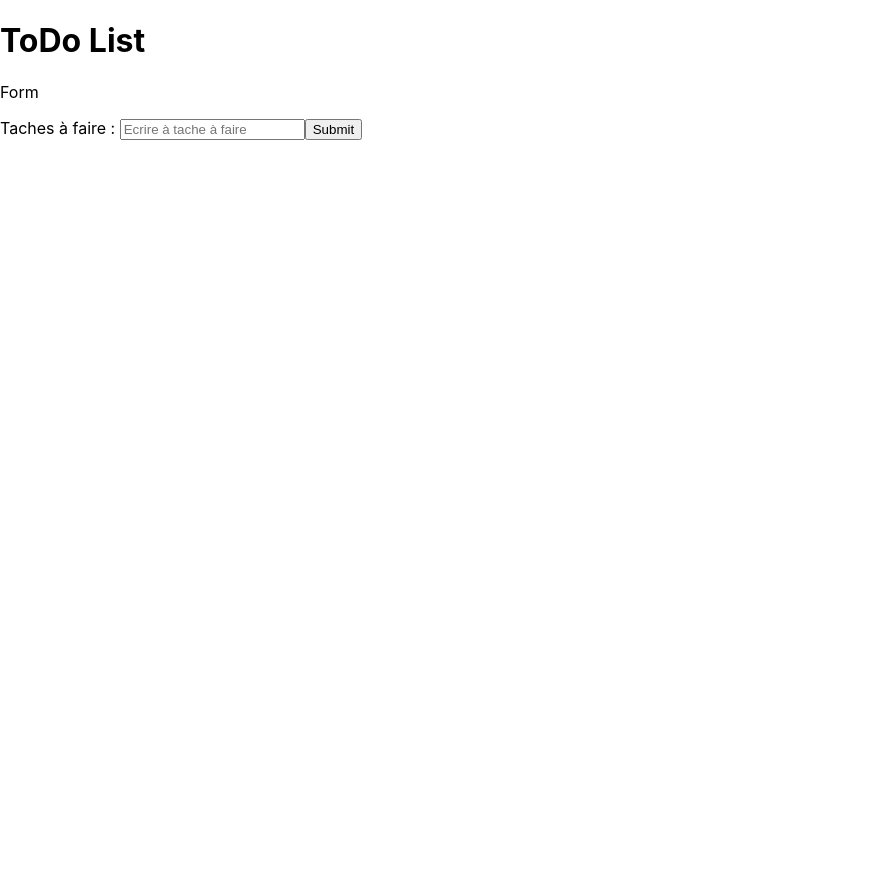
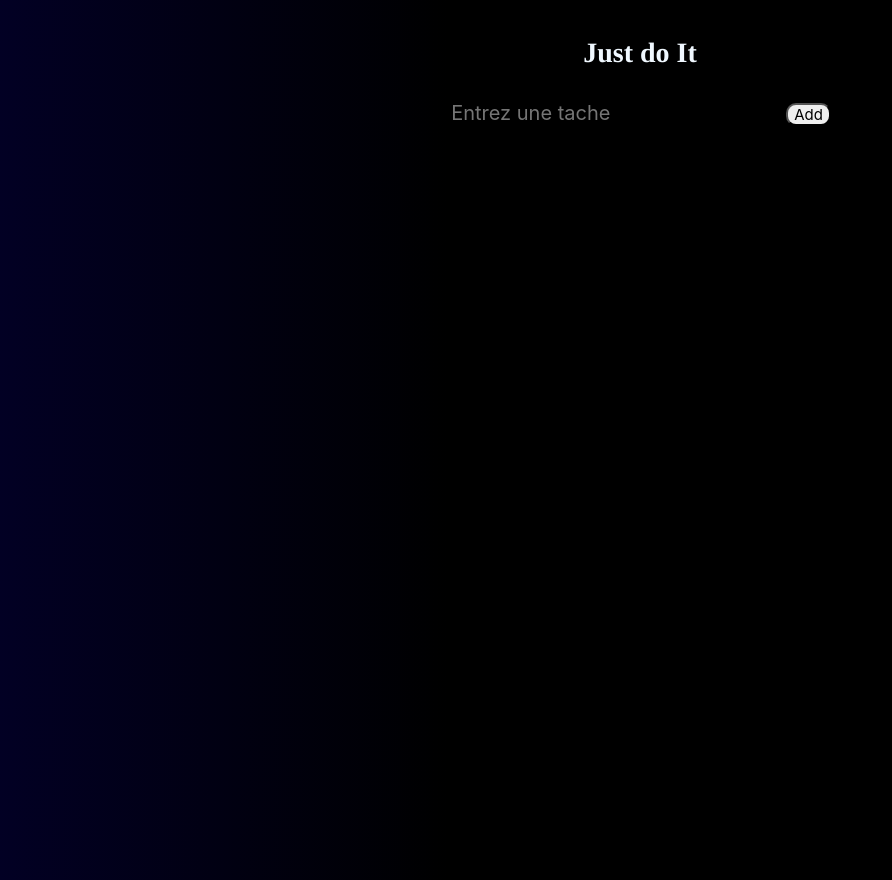
Before and after one commit to Sissoko20/dolist, a React (Create React App) app: page / in a window 1280 px wide. Shown: the whole page, without its empty margins (0-892 px from the left). Before the commit the page ends 800 px from the top, so only its background shows below. Built offline with nearby package versions, Linux system fonts and the light colour scheme.

Commit message:
implementing and Designing App TodoLIst

```diff
--- a/package.json
+++ b/package.json
@@ -6,6 +6,7 @@
     "@testing-library/jest-dom": "^5.17.0",
     "@testing-library/react": "^13.4.0",
     "@testing-library/user-event": "^13.5.0",
+    "antd": "^5.19.3",
     "react": "^18.3.1",
     "react-dom": "^18.3.1",
     "react-scripts": "5.0.1",
--- a/src/App.css
+++ b/src/App.css
@@ -1,133 +1,12 @@
-.container {
-  width: 300px;
-  height: 320px;
-  background-color: #343541;
-  border-radius: 8px;
-  display: flex;
-  flex-direction: column;
+
+  .containerTodo {
+    background: linear-gradient(90deg, rgb(2, 0, 36) 0%, rgb(0, 0, 0) 35%, rgb(0, 0, 0) 100%);
+    height: 110vh;
+
+    width: 100%;
+  }
+
+
+.todoForm{
+  padding: 10px;
 }
-
-.nav-bar {
-  width: 100%;
-  height: 40px;
-  background-color: none;
-  display: flex;
-  align-items: center;
-  justify-content: space-between;
-}
-
-.nav-bar a {
-  color: #6B6C7B;
-  white-space: nowrap;
-  margin-left: 10px;
-  user-select: none;
-}
-
-.close {
-  width: 40px;
-  height: 40px;
-  display: flex;
-  justify-content: center;
-  align-items: center;
-  position: relative;
-  cursor: pointer;
-}
-
-.line {
-  position: absolute;
-  width: 20px;
-  height: 3px;
-  background-color: #6B6C7B;
-  border-radius: 30px;
-}
-
-.line.one {
-  transform: rotate(45deg)
-}
-
-.line.two {
-  transform: rotate(135deg)
-}
-
-.messages-area {
-  background-color: green;
-  width: 100%;
-  height: 210px;
-}
-
-.sender-area {
-  background-color: #343541;
-  width: 100%;
-  height: 70px;
-  display: flex;
-  border-radius: 8px;
-}
-
-.message {
-  width: 100%;
-  height: 40px;
-}
-
-.message.one,
-.message.three,
-.message.five {
-  background-color: #2E2F3A;
-}
-
-.message.two,
-.message.four,
-.message.six {
-  background-color: #343541;
-}
-
-.send-img {
-  width: 30px;
-}
-
-.send-input {
-  outline: none;
-  display: flex;
-  border: none;
-  background: none;
-  height: 40px;
-  width: 230px;
-  border-radius: 7px;
-  background: none;
-  color: white;
-  text-overflow: ellipsis;
-  white-space: nowrap;
-  overflow: hidden;
-  margin-left: 5px;
-}
-
-.send-input::placeholder {
-  color: #828E9E;
-}
-
-.input-place {
-  display: flex;
-  flex-direction: row;
-  margin-top: 15px;
-  margin-left: 10px;
-  align-items: center;
-  background-color: #40414F;
-  border-radius: 7px;
-  height: 40px;
-  width: 280px;
-  gap: 5px;
-  border: 1px solid #2E2F3A;
-}
-
-.send {
-  width: 30px;
-  height: 30px;
-  background-color: none;
-  display: flex;
-  align-items: center;
-  justify-content: center;
-  cursor: pointer;
-}
-
-.send-icon {
-  width: 17px;
-}
--- a/src/App.js
+++ b/src/App.js
@@ -1,29 +1,52 @@
 import logo from "./logo.svg";
 import "./App.css";
 import { useState } from "react";
+import TodoForms from "./Components/TodoForm";
+import TodoList from "./Components/TodoList";
+import { Layout, Row, Col } from 'antd'
+import 'antd/dist/reset.css';
+import IntroText from "./Components/IntroText";
 
+const { Header, Content } = Layout;
 function App() {
-  const [InputUser, setInputUser] = useState("bonjour");
+  const [todos, setTodo] = useState([]);
 
-  function handleClick() {
-    console.log("btn connecté");
-  }
+const addTodo= todo => {
+  setTodo([...todos, todo]);
+
+};//fonction permettant d'ajouter la valeur du tableau dans un autre tableau
+const removeTodo = index=>{
+  const newTodos=([...todos]);
+  newTodos.splice(index, 1);
+  setTodo(newTodos);
+}
+
+const updateTodo =(index, newValue)=>{
+  const newTodos= [...todos];
+  newTodos[index].text= newValue;
+  setTodo(newTodos);
+};
 
   return (
-    <div>
-      <h1>ToDo List</h1>
-      <div>Form</div>
-      <form>
-        <p>
-          {" "}
-          Taches à faire :{" "}
-          <input type="text" placeholder="Ecrire à tache à faire" />
-          <button type="submit" onClick={handleClick}>
-            Submit
-          </button>
-        </p>
-      </form>
-    </div>
+    <div className="containerTodo">
+
+        <Row justify="center" style={{ padding: '20px' }}>
+          <Col xs={24} sm={20} md={16} lg={12} xl={8}>
+
+              <IntroText/>
+            <TodoForms addTodo={addTodo}/>
+
+
+            <TodoList
+            todos={todos}
+            removeTodo={removeTodo}
+            updateTodo={updateTodo}/>
+
+
+
+          </Col>
+        </Row>
+        </div>
   );
 }
 
--- /dev/null
+++ b/src/Components/IntroText.js
@@ -0,0 +1,11 @@
+import React from "react";
+import './introText.css'
+function IntroText(){
+
+    return (
+        <div >
+            <h1 className="introText">Just do It</h1>
+        </div>
+    )
+}
+export default IntroText;
--- /dev/null
+++ b/src/Components/TodoForm.css
@@ -0,0 +1,7 @@
+.TodoForm{
+    width: 100%;
+    display: flex;
+    flex-direction: row;
+    justify-content: center;
+
+}
--- /dev/null
+++ b/src/Components/TodoForm.js
@@ -0,0 +1,55 @@
+import React, { useState } from "react";
+import './TodoForm.css'
+
+function TodoForms({addTodo}){
+
+    const [value, setvalue] = useState('');
+
+
+
+
+    const handleSubmit = e =>{
+        e.preventDefault();
+        if(!value)return;
+        console.log("tache ajoutée" +value);
+        addTodo({
+            text:value,
+            isCompleted:false
+        });
+        setvalue('');
+
+    };
+
+
+
+
+
+    return(
+        <div className="TodoForm">
+            <form onSubmit={handleSubmit}>
+
+                <input type="text" style={{
+
+                    backgroundColor:"black",
+                    color:"GrayText",
+                    fontSize:20,
+                    border:"none"
+                }}
+                value={value}
+                placeholder="Entrez une tache"
+                onChange={e=>setvalue(e.target.value)}
+                />
+
+
+                <button type="submit" style={{
+                    borderRadius:10,
+                    backgroundColor:"ButtonFace",
+                    fontSize:15,
+                    marginLeft:20
+                }}>Add</button>
+
+            </form>
+        </div>
+    )
+}
+export default TodoForms;
--- /dev/null
+++ b/src/Components/TodoItem.js
@@ -0,0 +1,75 @@
+import React, { useState } from "react";
+import '../Components/todoItem.css'
+import { List, Button, Input } from 'antd';
+
+
+import {
+    DeleteFilled,
+   SaveOutlined,
+    EditFilled
+  } from '@ant-design/icons';
+function TodoItem({todo,index, removeTodo, updateTodo}){
+
+const [isEditing, setIsEditing]=useState(false)
+const [newValue, setNewValue ] = useState(todo.text)
+
+const handleEdit = () =>{
+    setIsEditing(true)
+};
+
+const handleSave = () =>{
+    updateTodo(index,newValue);
+    setIsEditing(false);
+}
+
+    return(
+/*
+
+        <div className="todoItem">
+            <span>{todo.text}</span>
+         <div style={{
+            display:"flex",
+            justifyContent:"space-between",
+         }}>
+         <DeleteFilled onClick={()=> removeTodo(index)}/>
+
+<EditFilled onClick={()=> handleEdit(index)}/>
+
+         </div>
+                    </div>
+                    */
+
+
+
+                    <List.Item className="todoItem"
+
+
+                    actions={[
+                      !isEditing ? (
+
+
+                         <EditFilled onClick={handleEdit}
+
+                         />
+
+
+                      ) : (
+                        <SaveOutlined onClick={handleSave}/>
+                      ),
+                    <DeleteFilled onClick={() => removeTodo(index)}/>
+                    ]}
+                  >
+                    {isEditing ? (
+                      <Input
+                        type="text"
+                        value={newValue}
+                        onChange={(e) => setNewValue(e.target.value)}
+                      />
+                    ) : (
+                      <List.Item.Meta title={todo.text} />
+                    )}
+                  </List.Item>
+                );
+
+}
+export default TodoItem;
--- /dev/null
+++ b/src/Components/TodoList.js
@@ -0,0 +1,24 @@
+import React from "react";
+import TodoItem from "./TodoItem";
+
+
+
+function TodoList({todos, removeTodo, updateTodo }){
+    return(
+        <div>
+
+
+            <div>
+            {todos.map((todo, index)=>(
+                <TodoItem key={index} className="todolist"
+                index={index}
+                removeTodo={removeTodo}
+                todo={todo}
+                updateTodo={updateTodo}
+                />
+            ))}
+</div>
+        </div>
+    )
+}
+export default TodoList;
--- /dev/null
+++ b/src/Components/introText.css
@@ -0,0 +1,22 @@
+.introText{
+    width: 100%;
+    color: aliceblue;
+}
+
+
+
+  /* Feuille de style intégrée #10 | http://localhost:3000/ */
+
+  .introText {
+    /* display: inline; */
+    /* display: inherit; */
+    display: flex;
+    flex-direction: row;
+    justify-content: center;
+
+    height: 67px;
+    align-content: ;
+    align-items: center;
+    font-weight: bold;
+    font-family: Times;
+  }
--- /dev/null
+++ b/src/Components/todoItem.css
@@ -0,0 +1,43 @@
+.todoItem {
+    display: flex;
+    justify-content: space-between;
+
+    /*! background: blanchedalmond; */
+    color: aliceblue;
+    font-weight: bolder;
+    margin: 10px;
+    /*! background: blueviolet; */
+    width: 100%;
+    flex-direction: row;
+    height: 40px;
+    border: 1px solid aliceblue;
+    translate: 0px 20px;
+    padding: 10px;
+    ul{
+        list-style-type: none;
+
+    }
+}
+
+/* Feuille de style intégrée #6 | http://localhost:3000/ */
+
+.todolist {
+
+    flex-direction: column;
+    padding: 10px;
+  }
+
+/* Feuille de style intégrée #8 | http://localhost:3000/ */
+
+.todoItem {
+    /* margin: 10px; */
+    margin: 14px;
+  }
+
+  /* Feuille de style intégrée #9 | http://localhost:3000/ */
+
+  ol, ul, dl {
+    display: flex;
+
+
+  }
--- a/src/index.js
+++ b/src/index.js
@@ -3,6 +3,8 @@ import ReactDOM from 'react-dom/client';
 import './index.css';
 import App from './App';
 import reportWebVitals from './reportWebVitals';
+
+
 
 const root = ReactDOM.createRoot(document.getElementById('root'));
 root.render(
```
Also changed, not shown: src/Todolist.css (added, +7 -0 lines), 2 other files (tests, documents, lock files or other folders).
